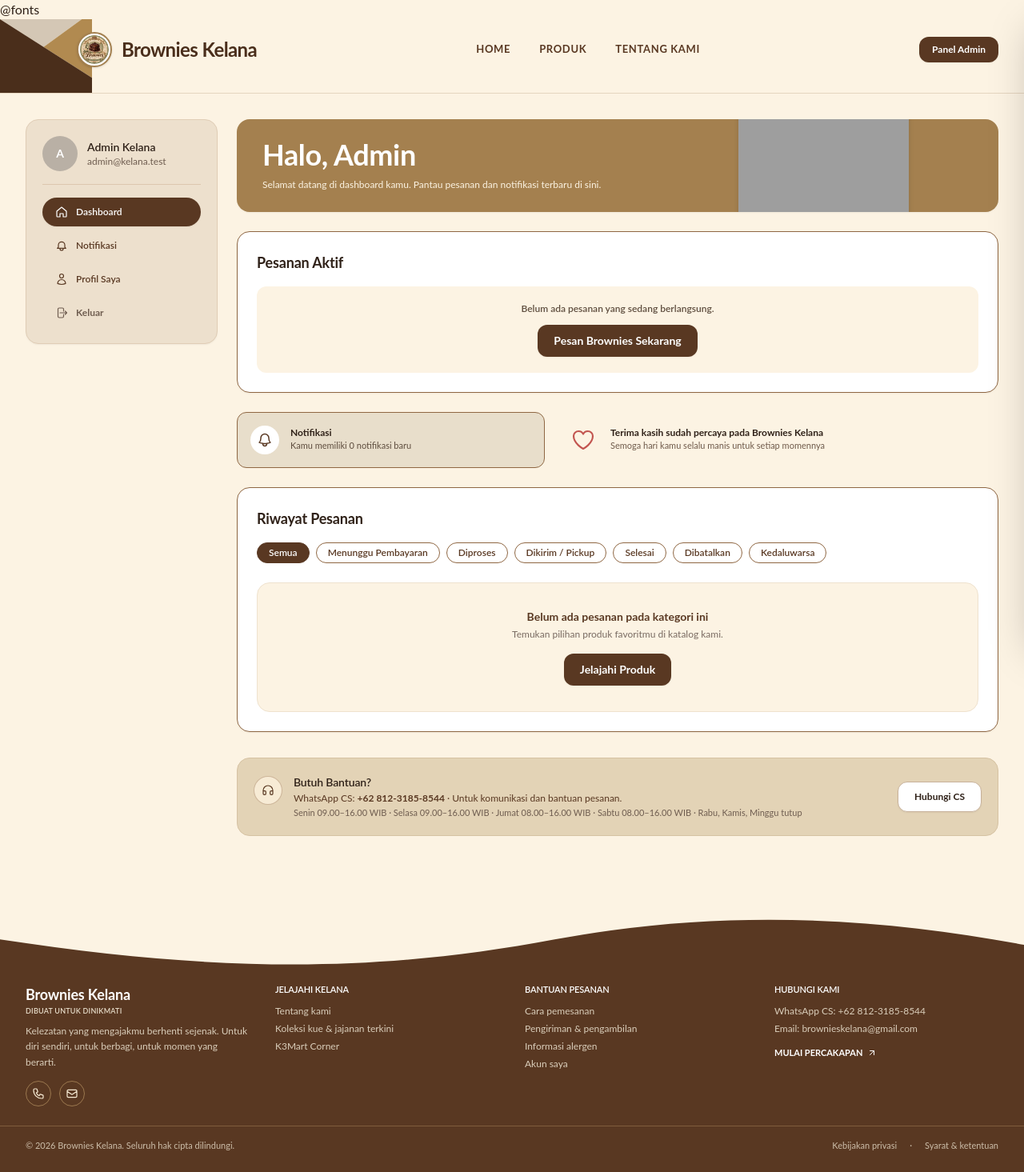
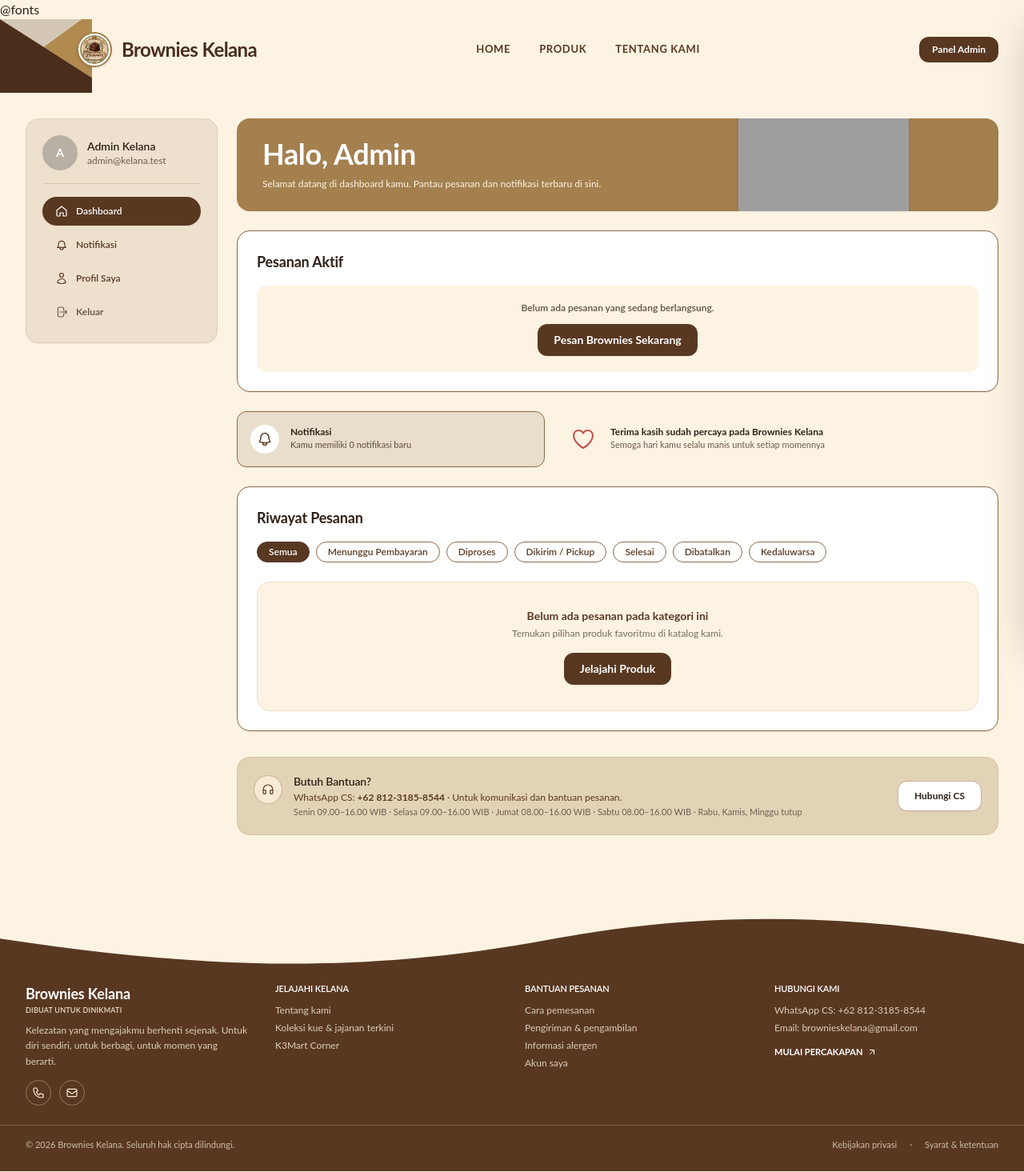
Before and after one commit to BrillWRTH/brownies-kelana, a Laravel app: page /dashboard in a window 1280 px wide. Shown: the whole page at 80% size. Run offline with Laravel 12, Linux system fonts and the light colour scheme; a user stored in the database is signed in; data comes from the database, SQL or seed files in the repository; data that the repository does not hold is empty; style sheets or scripts are compiled from the project's sources; some libraries are stand-ins or nearby versions; grey boxes are pictures that could not be loaded.

Commit message:
fix: hilangkan garis border bawah navbar yang mengganggu

```diff
--- a/resources/views/layouts/app.blade.php
+++ b/resources/views/layouts/app.blade.php
@@ -20,7 +20,7 @@
     @endphp
 
     {{-- Navigasi Utama Pelanggan sesuai UI/UX Brownies Kelana --}}
-    <header class="sticky top-0 z-40 border-b border-[#e5d5bf] bg-[#fcf3e3]/95 backdrop-blur-sm">
+    <header class="sticky top-0 z-40 bg-[#fcf3e3]/95 backdrop-blur-sm">
         {{-- Ornamen Pita Sudut Cokelat-Emas di Kiri Atas sesuai Figma --}}
         <div class="pointer-events-none absolute left-0 top-0 bottom-0 h-full w-[95px] overflow-hidden sm:w-[115px]">
             <svg viewBox="0 0 118 148" preserveAspectRatio="none" fill="none" class="h-full w-full">
```
